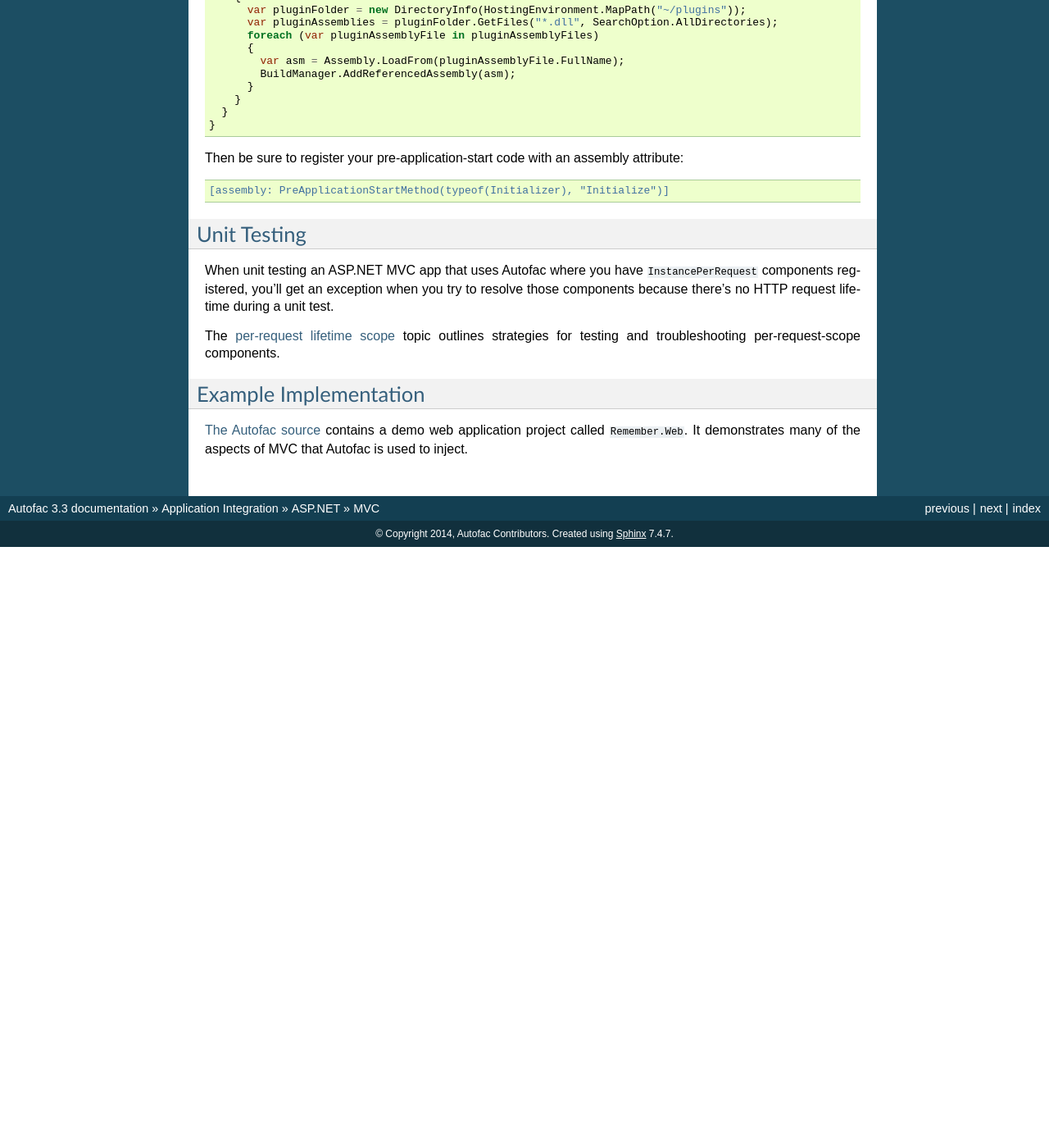
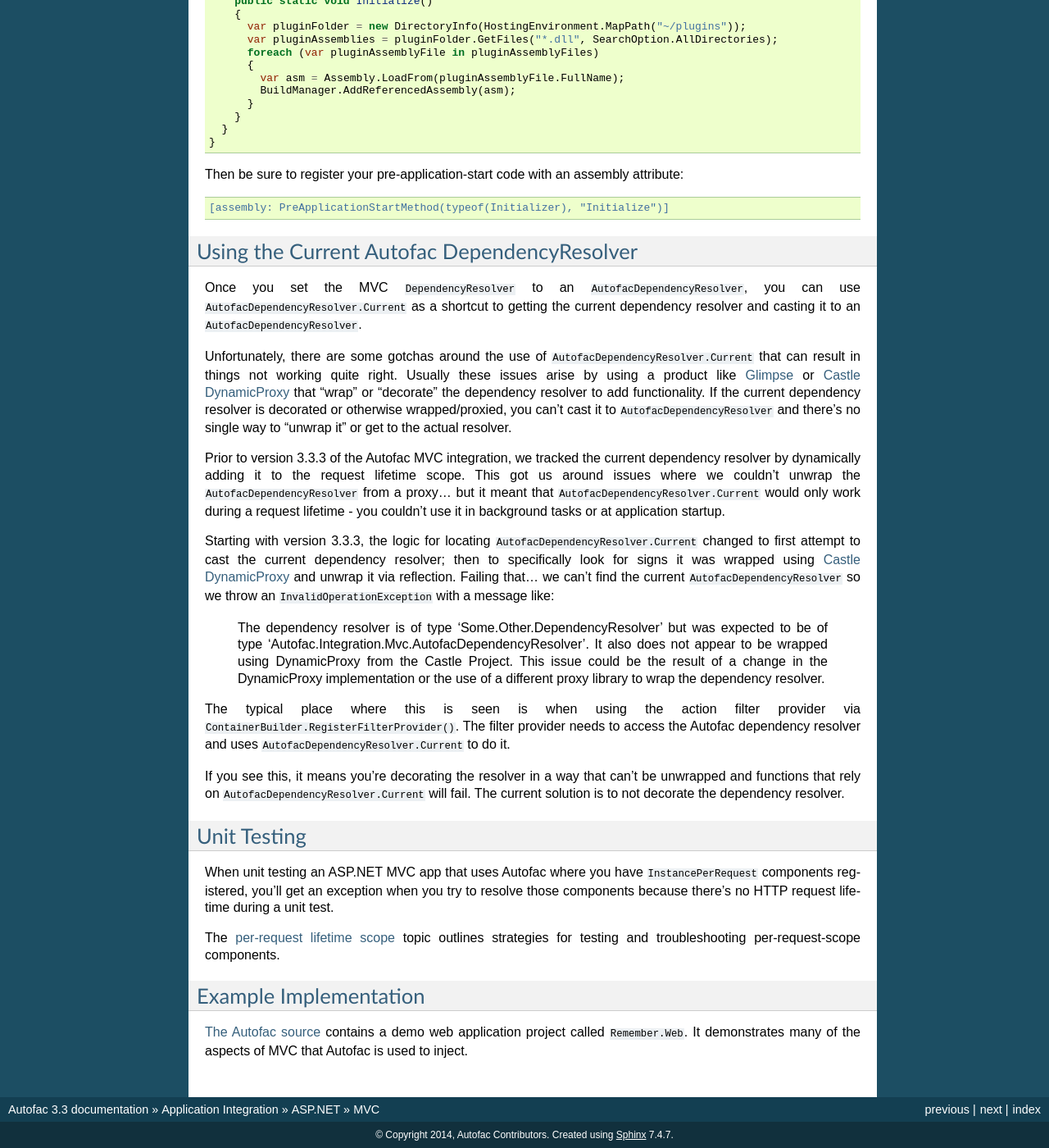
Before and after one commit to autofac/Documentation, a Sphinx documentation site: the page built from docs/integration/mvc.rst, in a window 1280 px wide and 1400 px high, scrolled down 5730 px. Shown: the whole window at 82% size. Built offline with Sphinx 7.4.7, drawn with Linux system fonts in a browser that asks for light colours; before the commit the page ends 6397 px from its top, so only the background shows below that; some of the changed text lies outside the part shown.

Commit message:
Added doc on AutofacDependencyResolver.Current.

```diff
--- a/docs/integration/mvc.rst
+++ b/docs/integration/mvc.rst
@@ -313,6 +313,23 @@
 
     [assembly: PreApplicationStartMethod(typeof(Initializer), "Initialize")]
 
+Using the Current Autofac DependencyResolver
+============================================
+
+Once you set the MVC ``DependencyResolver`` to an ``AutofacDependencyResolver``, you can use ``AutofacDependencyResolver.Current`` as a shortcut to getting the current dependency resolver and casting it to an ``AutofacDependencyResolver``.
+
+Unfortunately, there are some gotchas around the use of ``AutofacDependencyResolver.Current`` that can result in things not working quite right. Usually these issues arise by using a product like `Glimpse <http://getglimpse.com/>`_ or `Castle DynamicProxy <http://www.castleproject.org/projects/dynamicproxy/>`_ that "wrap" or "decorate" the dependency resolver to add functionality. If the current dependency resolver is decorated or otherwise wrapped/proxied, you can't cast it to ``AutofacDependencyResolver`` and there's no single way to "unwrap it" or get to the actual resolver.
+
+Prior to version 3.3.3 of the Autofac MVC integration, we tracked the current dependency resolver by dynamically adding it to the request lifetime scope. This got us around issues where we couldn't unwrap the ``AutofacDependencyResolver`` from a proxy... but it meant that ``AutofacDependencyResolver.Current`` would only work during a request lifetime - you couldn't use it in background tasks or at application startup.
+
+Starting with version 3.3.3, the logic for locating ``AutofacDependencyResolver.Current`` changed to first attempt to cast the current dependency resolver; then to specifically look for signs it was wrapped using `Castle DynamicProxy <http://www.castleproject.org/projects/dynamicproxy/>`_ and unwrap it via reflection. Failing that... we can't find the current ``AutofacDependencyResolver`` so we throw an ``InvalidOperationException`` with a message like:
+
+    The dependency resolver is of type 'Some.Other.DependencyResolver' but was expected to be of type 'Autofac.Integration.Mvc.AutofacDependencyResolver'. It also does not appear to be wrapped using DynamicProxy from the Castle Project. This issue could be the result of a change in the DynamicProxy implementation or the use of a different proxy library to wrap the dependency resolver.
+
+The typical place where this is seen is when using the action filter provider via ``ContainerBuilder.RegisterFilterProvider()``. The filter provider needs to access the Autofac dependency resolver and uses ``AutofacDependencyResolver.Current`` to do it.
+
+If you see this, it means you're decorating the resolver in a way that can't be unwrapped and functions that rely on ``AutofacDependencyResolver.Current`` will fail. The current solution is to not decorate the dependency resolver.
+
 Unit Testing
 ============
 
```
